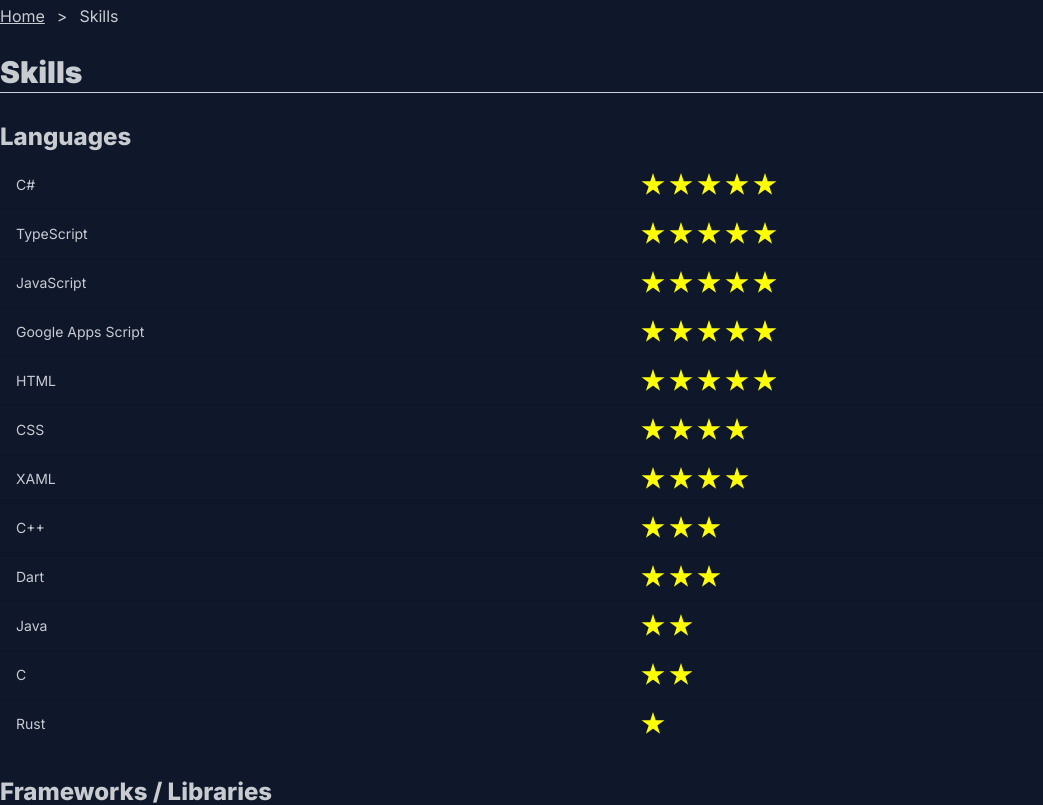
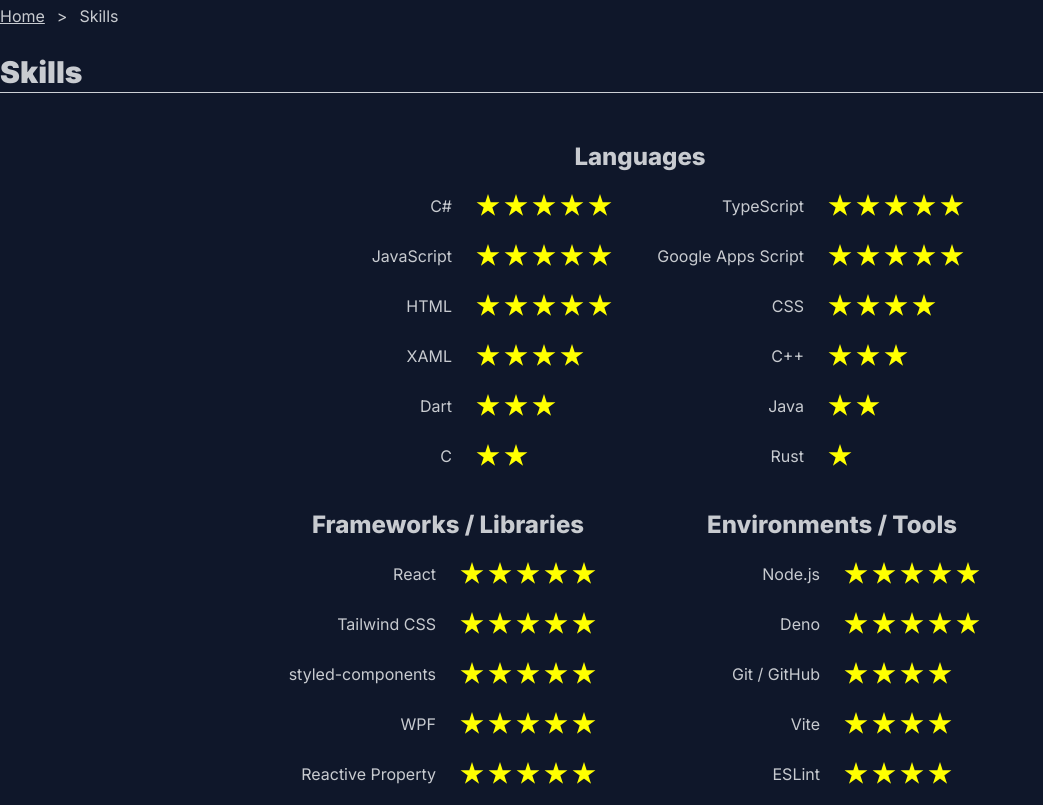
Before and after one commit to matcher9131/portfolio, a Next.js app: page /skills in a window 1280 px wide. Shown: the top 805 px of the page, without its empty margins (0-1043 px from the left). Built offline with nearby package versions, Linux system fonts and the light colour scheme.

Commit message:
Adjust layout and animation of Skills

```diff
--- a/app/skills/const.ts
+++ /dev/null
@@ -1 +0,0 @@
-export const delayStep = 25;
--- /dev/null
+++ b/app/skills/models.ts
@@ -0,0 +1,53 @@
+export const delayStep = 25;
+
+export type SkillGroupItem = {
+    readonly groupName: string;
+    readonly skills: readonly { readonly name: string; readonly value: number }[];
+    readonly isWide?: boolean;
+};
+
+export const skillDictionary: SkillGroupItem[] = [
+    {
+        groupName: "Languages",
+        skills: [
+            { name: "C#", value: 5 },
+            { name: "TypeScript", value: 5 },
+            { name: "JavaScript", value: 5 },
+            { name: "Google Apps Script", value: 5 },
+            { name: "HTML", value: 5 },
+            { name: "CSS", value: 4 },
+            { name: "XAML", value: 4 },
+            { name: "C++", value: 3 },
+            { name: "Dart", value: 3 },
+            { name: "Java", value: 2 },
+            { name: "C", value: 2 },
+            { name: "Rust", value: 1 },
+        ],
+        isWide: true,
+    },
+    {
+        groupName: "Frameworks / Libraries",
+        skills: [
+            { name: "React", value: 5 },
+            { name: "Tailwind CSS", value: 5 },
+            { name: "styled-components", value: 5 },
+            { name: "WPF", value: 5 },
+            { name: "Reactive Property", value: 5 },
+            { name: "Vue.js", value: 4 },
+            { name: "Next.js", value: 4 },
+            { name: "Recoil", value: 4 },
+            { name: "Flutter", value: 3 },
+        ],
+    },
+    {
+        groupName: "Environments / Tools",
+        skills: [
+            { name: "Node.js", value: 5 },
+            { name: "Deno", value: 5 },
+            { name: "Git / GitHub", value: 4 },
+            { name: "Vite", value: 4 },
+            { name: "ESLint", value: 4 },
+            { name: "Webpack", value: 2 },
+        ],
+    },
+];
--- a/app/skills/page.tsx
+++ b/app/skills/page.tsx
@@ -1,73 +1,49 @@
-import { delayStep } from "./const";
+"use client";
+
+import { useEffect } from "react";
+import { useRecoilValue } from "recoil";
+import { skillDictionary, delayStep } from "./models";
 import { pageProperties } from "./properties";
 import SkillGroup from "./skillGroup";
+import { skillStarsRefState } from "./states";
 
-const skillDictionary = [
-    {
-        groupName: "Languages",
-        skills: [
-            { name: "C#", value: 5 },
-            { name: "TypeScript", value: 5 },
-            { name: "JavaScript", value: 5 },
-            { name: "Google Apps Script", value: 5 },
-            { name: "HTML", value: 5 },
-            { name: "CSS", value: 4 },
-            { name: "XAML", value: 4 },
-            { name: "C++", value: 3 },
-            { name: "Dart", value: 3 },
-            { name: "Java", value: 2 },
-            { name: "C", value: 2 },
-            { name: "Rust", value: 1 },
-        ],
-    },
-    {
-        groupName: "Frameworks / Libraries",
-        skills: [
-            { name: "React", value: 5 },
-            { name: "Tailwind CSS", value: 5 },
-            { name: "WPF", value: 5 },
-            { name: "styled-components", value: 5 },
-            { name: "Vue.js", value: 4 },
-            { name: "Recoil", value: 4 },
-            { name: "Reactive Property", value: 4 },
-            { name: "Flutter", value: 3 },
-        ],
-    },
-    {
-        groupName: "Environments / Tools",
-        skills: [
-            { name: "Node.js", value: 5 },
-            { name: "Deno", value: 5 },
-            { name: "Git / GitHub", value: 4 },
-            { name: "Vite", value: 4 },
-            { name: "ESLint", value: 4 },
-            { name: "Webpack", value: 2 },
-        ],
-    },
-];
-
-const skillDictionaryWithAnimationStartTime = skillDictionary
-    .reduce(
-        (acc, group) => [
-            ...acc,
-            {
-                ...group,
-                animationStartTime:
-                    acc[acc.length - 1].animationStartTime +
-                    acc[acc.length - 1].skills.reduce((sum, { value }) => sum + value * delayStep, 0),
-            },
-        ],
-        [{ groupName: "dummy", skills: [] as { name: string; value: number }[], animationStartTime: 0 }],
-    )
-    .toSpliced(0, 1);
+const animationTimeOffset = 150;
 
 const Skills = (): JSX.Element => {
+    const starsMap = useRecoilValue(skillStarsRefState);
+
+    useEffect(() => {
+        const stars = [...starsMap.values()];
+        stars.sort((a, b) => {
+            const aRect = a.getBoundingClientRect();
+            const bRect = b.getBoundingClientRect();
+            return aRect.top === bRect.top ? aRect.left - bRect.left : aRect.top - bRect.top;
+        });
+        stars.forEach((star, i) => {
+            star.animate(
+                [
+                    { transform: "scale(0)", opacity: 1 },
+                    {
+                        transform: "scale(0)",
+                        opacity: 1,
+                        offset: (animationTimeOffset + i * delayStep) / (animationTimeOffset + i * delayStep + 500),
+                    },
+                    { transform: "scale(1)", opacity: 1 },
+                ],
+                { duration: animationTimeOffset + i * delayStep + 500, fill: "forwards" },
+            );
+        });
+        // eslint-disable-next-line react-hooks/exhaustive-deps
+    }, []); // ページ読み込みのたびにアニメーションさせるので依存配列は空にする
+
     return (
         <article className="main-article">
             <h1>{pageProperties.name}</h1>
-            {skillDictionaryWithAnimationStartTime.map((props) => (
-                <SkillGroup key={props.groupName} {...props} />
-            ))}
+            <div className="mx-auto grid max-w-screen-md md:grid-cols-2">
+                {skillDictionary.map((props) => (
+                    <SkillGroup key={props.groupName} {...props} />
+                ))}
+            </div>
         </article>
     );
 };
--- a/app/skills/skillGroup.tsx
+++ b/app/skills/skillGroup.tsx
@@ -1,11 +1,11 @@
-"use client";
-
-import { useRef, useEffect } from "react";
-import { delayStep } from "./const";
+import { useRecoilValue } from "recoil";
+import { classes } from "../util/classes";
+import { type SkillGroupItem } from "./models";
+import { skillStarsRefState } from "./states";
 
 const Star = ({ refCallback }: { readonly refCallback: (instance: SVGSVGElement) => void }): JSX.Element => {
     return (
-        <svg ref={refCallback} viewBox="-100 -100 200 200" className="w-6">
+        <svg ref={refCallback} viewBox="-100 -100 200 200" className="w-6 opacity-0">
             <polygon
                 fill="yellow"
                 fillRule="nonzero"
@@ -15,64 +15,27 @@
     );
 };
 
-const animationTimeOffset = 150;
-
-type SkillGroupProps = {
-    readonly groupName: string;
-    readonly skills: readonly { readonly name: string; readonly value: number }[];
-    readonly animationStartTime: number;
-};
-
-const SkillGroup = ({ groupName, skills, animationStartTime }: SkillGroupProps): JSX.Element => {
-    const starsRef = useRef<Map<string, SVGSVGElement> | null>(null);
-
-    const getStarRefMap = (): Map<string, SVGSVGElement> => {
-        if (starsRef.current == null) {
-            starsRef.current = new Map();
-        }
-        return starsRef.current;
-    };
-
-    useEffect(() => {
-        let delay = 0;
-        for (const [, star] of getStarRefMap()) {
-            star.animate(
-                [
-                    { transform: "scale(0)" },
-                    {
-                        transform: "scale(0)",
-                        offset:
-                            (animationTimeOffset + animationStartTime + delay) /
-                            (animationTimeOffset + animationStartTime + delay + 500),
-                    },
-                    { transform: "scale(1)" },
-                ],
-                { duration: animationTimeOffset + animationStartTime + delay + 500 },
-            );
-            delay += delayStep;
-        }
-        // eslint-disable-next-line react-hooks/exhaustive-deps
-    }, []); // ページ読み込みのたびにアニメーションさせるので依存配列は空にする
+const SkillGroup = ({ groupName, skills, isWide }: SkillGroupItem): JSX.Element => {
+    const starsMap = useRecoilValue(skillStarsRefState);
 
     return (
-        <>
-            <h2>{groupName}</h2>
-            <table className="table">
-                <tbody>
+        <section className={classes("mx-auto", isWide && "md:col-span-2")}>
+            <h2 className="text-center">{groupName}</h2>
+            <table className={classes("grid", isWide && "md:grid-cols-2")}>
+                <tbody className="contents">
                     {skills.map(({ name, value }) => (
-                        <tr key={name}>
-                            <td>{name}</td>
-                            <td className="flex gap-x-1">
+                        <tr key={name} className="my-3 flex">
+                            <td className="w-48 flex-1 px-3 text-right">{name}</td>
+                            <td className="flex flex-1 gap-x-1 px-3" aria-label={`レベル${value}`}>
                                 {new Array(value).fill(0).map((_, i) => (
                                     <Star
                                         key={i}
                                         refCallback={(node) => {
-                                            const map = getStarRefMap();
                                             const key = `${name}-${i}`;
-                                            map.set(key, node);
+                                            starsMap.set(key, node);
 
                                             return () => {
-                                                map.delete(key);
+                                                starsMap.delete(key);
                                             };
                                         }}
                                     />
@@ -82,7 +45,7 @@
                     ))}
                 </tbody>
             </table>
-        </>
+        </section>
     );
 };
 
--- /dev/null
+++ b/app/skills/states.ts
@@ -0,0 +1,7 @@
+import { atom } from "recoil";
+
+export const skillStarsRefState = atom<Map<string, SVGElement>>({
+    key: "skillStarsRefState",
+    default: new Map(),
+    dangerouslyAllowMutability: true,
+});
```
